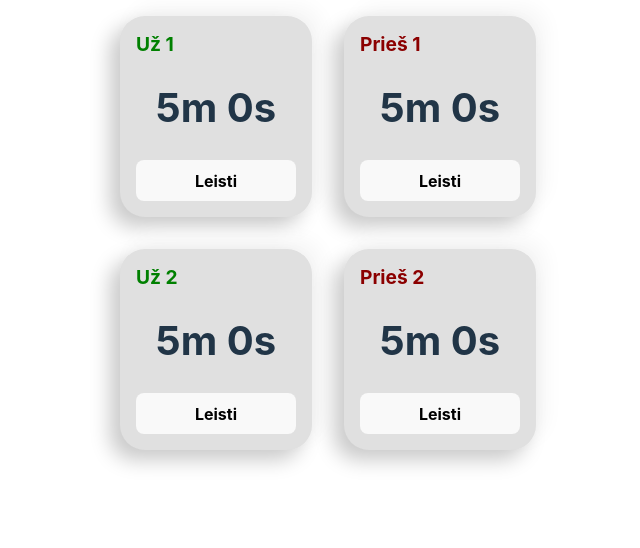
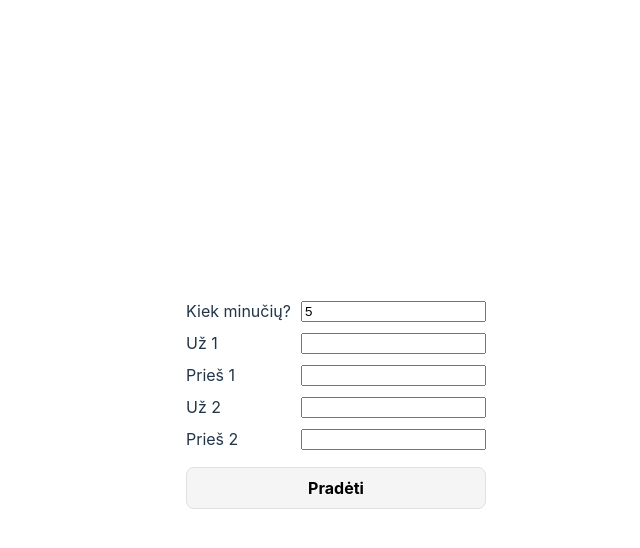
Before and after one commit to vdobro/jd-clock, a React (Vite) app: page / in a window 1280 px wide. Shown: the top 548 px of the page, without its empty margins (312-952 px from the left). Built offline with nearby package versions, Linux system fonts and the light colour scheme.

Commit message:
Initial work on the setup page

```diff
--- a/index.html
+++ b/index.html
@@ -1,5 +1,5 @@
 <!DOCTYPE html>
-<html lang="en">
+<html lang="lt">
   <head>
     <meta charset="UTF-8" />
     <link rel="icon" type="image/svg+xml" href="/vite.svg" />
--- a/src/App.tsx
+++ b/src/App.tsx
@@ -1,20 +1,66 @@
-import { Timer } from "./components/timer";
+import { useState } from "react";
+import { ClockPage } from "./pages/clock";
+import { Participants, SetupPage } from "./pages/setup";
 
-const standardTime = 5 * 60;
+const defaultTime = 5; // seconds
 
-function App() {
+enum AppPage {
+  SETUP,
+  CLOCK,
+}
+
+const participantLabels: Participants = {
+  firstProponent: "Už 1",
+  secondProponent: "Už 2",
+  firstOpponent: "Prieš 1",
+  secondOpponent: "Prieš 2",
+};
+
+export default function App(): JSX.Element {
+  const [activePage, setActivePage] = useState<AppPage>(AppPage.SETUP);
+  const [names, setNames] = useState<Participants | null >(null);
+  const [minutes, setMinutes] = useState<number>(defaultTime);
+
+  const resolvePage = () => {
+    switch (activePage) {
+      case AppPage.SETUP:
+        return (
+          <SetupPage
+            participantLabels={participantLabels}
+            initialTimeSetting={defaultTime}
+            onNameChanged={setNames}
+            onTimeChanged={setMinutes}
+            onFinished={() => setActivePage(AppPage.CLOCK)}
+          />
+        );
+      case AppPage.CLOCK:
+        return (
+          <ClockPage
+            time={minutes * 60}
+            roleLabels={participantLabels}
+            names={names}
+          />
+        );
+    }
+  };
+
+  const backButton = (): JSX.Element => {
+    if (activePage !== AppPage.SETUP) {
+      return <button onClick={() => setActivePage(AppPage.SETUP)}>Atgal</button>;
+    } else return <></>;
+  };
+
+  const header = (): JSX.Element => (
+    <nav>
+      <ol>{backButton()}</ol>
+    </nav>
+  );
+  const mainBody = (): JSX.Element => <main>{resolvePage()}</main>;
+
   return (
     <>
-      <div className="container">
-        <Timer startTime={standardTime} name="Už 1" color="green"/>
-        <Timer startTime={standardTime} name="Prieš 1" color="darkred"/>
-      </div>
-      <div className="container">
-        <Timer startTime={standardTime} name="Už 2" color="green"/>
-        <Timer startTime={standardTime} name="Prieš 2" color="darkred"/>
-      </div>
+      {header()}
+      {mainBody()}
     </>
   );
 }
-
-export default App;
--- a/src/components/timer.tsx
+++ b/src/components/timer.tsx
@@ -1,4 +1,6 @@
 import { useEffect, useState } from "react";
+
+import styles from '../styles/clock.module.css';
 
 export type TimerProps = {
   startTime: number;
@@ -56,15 +58,15 @@ export function Timer(props: TimerProps): JSX.Element {
   }, []);
 
   return (
-    <div className="card">
-      <p className="timer-header" style={{color: color}}>{name}</p>
-      <p className={"timer-value" + ((totalSeconds < 0) ? ' timer-overflow' : '')}>
+    <div className={styles.card}>
+      <p className={styles.header} style={{color: color}}>{name}</p>
+      <p className={styles.value + ((totalSeconds < 0) ? ` ${styles.overflow}` : '')}>
         {totalSeconds < 0 && <span>-</span>}
         {minutes !== 0 && <span>{Math.abs(minutes)}m </span>}
         <span>{Math.abs(seconds)}s</span>
       </p>
 
-      <button className="timer-switch" onClick={startOrSuspend}>
+      <button className={styles.switch} onClick={startOrSuspend}>
         {running ? "Stabdyti" : "Leisti"}
       </button>
     </div>
--- a/src/index.css
+++ b/src/index.css
@@ -23,6 +23,7 @@ a {
   color: #646cff;
   text-decoration: inherit;
 }
+
 a:hover {
   color: #535bf2;
 }
@@ -33,46 +34,11 @@ html, body {
   width: 100%;
 }
 
-.container {
-  height: 100%;
-  padding: 0;
-  margin: 0;
-  display: -webkit-box;
-  display: -moz-box;
-  display: -ms-flexbox;
-  display: -webkit-flex;
+body {
   display: flex;
-  flex-wrap: wrap;
-  column-count: 2;
+  flex-direction: row;
   align-items: center;
   justify-content: center;
-}
-
-.card {
-  margin: 16px;
-  padding: 16px;
-
-  border-radius: 25px;
-  background: #e0e0e0;
-  box-shadow:  -10px 10px 20px #cacaca,
-             10px -10px 20px #f6f6f6;
-}
-
-.timer-header {
-  margin-top: 0;
-  font-weight: bold;
-  font-size: larger;
-}
-
-.timer-value {
-  font-size: 2.5em;
-  font-weight: 700;
-  text-align: center;
-  width: 4em;
-}
-
-.timer-overflow {
-  color: red;
 }
 
 button {
@@ -106,6 +72,7 @@ button:focus-visible {
     color: #747bff;
   }
   button {
-    background-color: #f9f9f9;
+    background-color: #f5f5f5;
+    border-color: #e0e0e0;
   }
 }
--- a/src/main.tsx
+++ b/src/main.tsx
@@ -1,6 +1,7 @@
 import React from 'react'
 import ReactDOM from 'react-dom/client'
 import App from './App'
+
 import './index.css'
 
 ReactDOM.createRoot(document.getElementById('jd-clock-root') as HTMLElement).render(
--- /dev/null
+++ b/src/pages/clock.tsx
@@ -0,0 +1,27 @@
+import { Timer } from "../components/timer";
+import { Participants } from "./setup";
+
+import styles from '../styles/clock.module.css';
+
+export type ClockPageProps = {
+  time: number;
+  roleLabels: Participants;
+  names: Participants | null;
+};
+
+export function ClockPage(props: ClockPageProps): JSX.Element {
+  const { time, roleLabels, names } = props;
+
+  return (
+    <>
+      <div className={styles.container}>
+        <Timer startTime={time} name={roleLabels.firstProponent} color="green" />
+        <Timer startTime={time} name={roleLabels.firstOpponent} color="darkred" />
+      </div>
+      <div className={styles.container}>
+        <Timer startTime={time} name={roleLabels.secondProponent} color="green" />
+        <Timer startTime={time} name={roleLabels.secondOpponent} color="darkred" />
+      </div>
+    </>
+  );
+}
--- /dev/null
+++ b/src/pages/setup.tsx
@@ -0,0 +1,138 @@
+import { ChangeEvent, useEffect, useState } from "react";
+import styles from "../styles/setup.module.css";
+
+export type Participants = {
+  firstProponent: string;
+  secondProponent: string;
+  firstOpponent: string;
+  secondOpponent: string;
+};
+
+type InputFieldProps = {
+  label: string;
+  fieldName: string;
+  onValueChanged: (name: string) => void;
+  type?: "text" | "number";
+  initialValue?: string | number;
+};
+
+const InputField = (props: InputFieldProps): JSX.Element => {
+  const {
+    label,
+    fieldName,
+    onValueChanged,
+    type = "text",
+    initialValue = "",
+  } = props;
+
+  const onInputChange = (event: ChangeEvent<HTMLInputElement>) => {
+    onValueChanged(event.target.value);
+  };
+
+  return (
+    <div className={styles.formRow}>
+      <label htmlFor={fieldName}>{label}</label>
+      <input
+        type={type}
+        required={true}
+        name={fieldName}
+        onChange={onInputChange}
+        defaultValue={initialValue}
+       />
+    </div>
+  );
+};
+
+export type SetupPageProps = {
+  participantLabels: Participants;
+  initialTimeSetting: number;
+  onNameChanged: (names: Participants) => void;
+  onTimeChanged: (minutes: number) => void;
+  onFinished: () => void;
+};
+
+export function SetupPage(props: SetupPageProps): JSX.Element {
+  const {
+    participantLabels,
+    initialTimeSetting,
+    onNameChanged,
+    onTimeChanged,
+    onFinished,
+  } = props;
+  const [minutes, setMinutes] = useState<number>(initialTimeSetting);
+  const [customNames, setCustomNames] = useState<boolean>(true);
+  const [names, setNames] = useState<Participants>({
+    firstProponent: "",
+    secondProponent: "",
+    firstOpponent: "",
+    secondOpponent: "",
+  });
+
+  useEffect(() => {
+    onNameChanged(names);
+  }, [names]);
+
+  useEffect(() => {
+    onTimeChanged(minutes);
+  }, [minutes]);
+
+  return (
+    <form className={styles.form}>
+      <InputField
+        label="Kiek minučių?"
+        fieldName="minutes"
+        initialValue={5}
+        type="number"
+        onValueChanged={(value) => setMinutes(Number.parseInt(value))}
+      />
+      {customNames && (
+        <>
+          <InputField
+            label={participantLabels.firstProponent}
+            fieldName="pro1"
+            onValueChanged={(name: string) =>
+              setNames({
+                ...names,
+                firstProponent: name,
+              })
+            }
+          />
+
+          <InputField
+            label={participantLabels.firstOpponent}
+            fieldName="contra1"
+            onValueChanged={(name: string) =>
+              setNames({
+                ...names,
+                firstOpponent: name,
+              })
+            }
+          />
+
+          <InputField
+            label={participantLabels.secondProponent}
+            fieldName="pro2"
+            onValueChanged={(name: string) =>
+              setNames({
+                ...names,
+                secondProponent: name,
+              })
+            }
+          />
+
+          <InputField
+            label={participantLabels.secondOpponent}
+            fieldName="contra2"
+            onValueChanged={(name: string) =>
+              setNames({
+                ...names,
+                secondOpponent: name,
+              })
+            }
+          />
+        </>
+      )}
+      <button className={styles.finish} onClick={onFinished}>Pradėti</button>
+    </form>
+  );
+}
--- a/src/App.css
+++ b/src/styles/app.module.css
@@ -1,4 +1,4 @@
-#root {
+.root {
   max-width: 1280px;
   margin: 0 auto;
   padding: 2rem;
--- /dev/null
+++ b/src/styles/clock.module.css
@@ -0,0 +1,40 @@
+.container {
+  height: 100%;
+  padding: 0;
+  margin: 0;
+  display: -webkit-box;
+  display: -moz-box;
+  display: -ms-flexbox;
+  display: -webkit-flex;
+  display: flex;
+  flex-wrap: wrap;
+  column-count: 2;
+  align-items: center;
+  justify-content: center;
+}
+
+.card {
+  margin: 16px;
+  padding: 16px;
+
+  border-radius: 25px;
+  background: #e0e0e0;
+  box-shadow: -10px 10px 20px #cacaca, 10px -10px 20px #f6f6f6;
+}
+
+.header {
+  margin-top: 0;
+  font-weight: bold;
+  font-size: larger;
+}
+
+.value {
+  font-size: 2.5em;
+  font-weight: 700;
+  text-align: center;
+  width: 4em;
+}
+
+.overflow {
+  color: red;
+}
--- /dev/null
+++ b/src/styles/setup.module.css
@@ -0,0 +1,16 @@
+.formRow {
+  display: flex;
+  justify-content: space-between;
+  align-items: center;
+  width: 100%;
+  margin: 0.5rem;
+}
+
+.form {
+  max-width: 300px;
+}
+
+.finish {
+    width: 100%;
+    margin: 0.5rem;
+}
```
